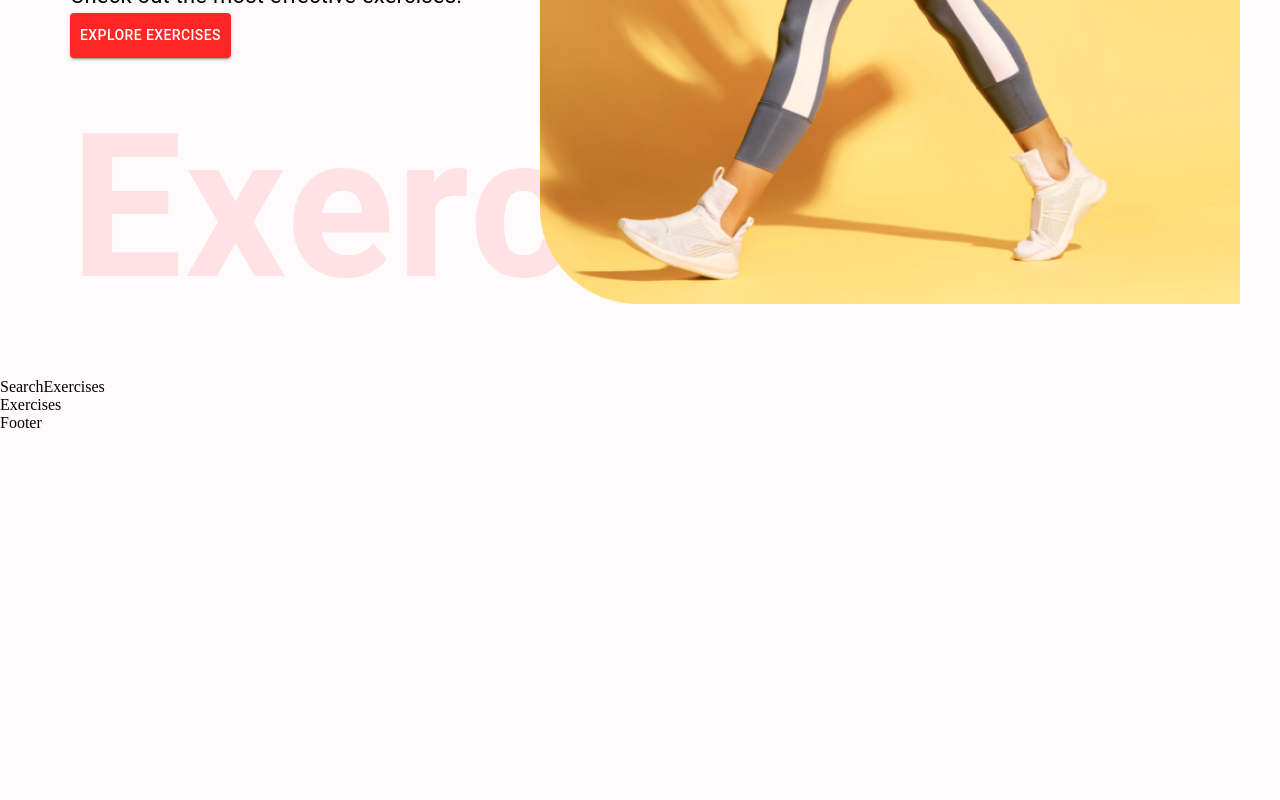
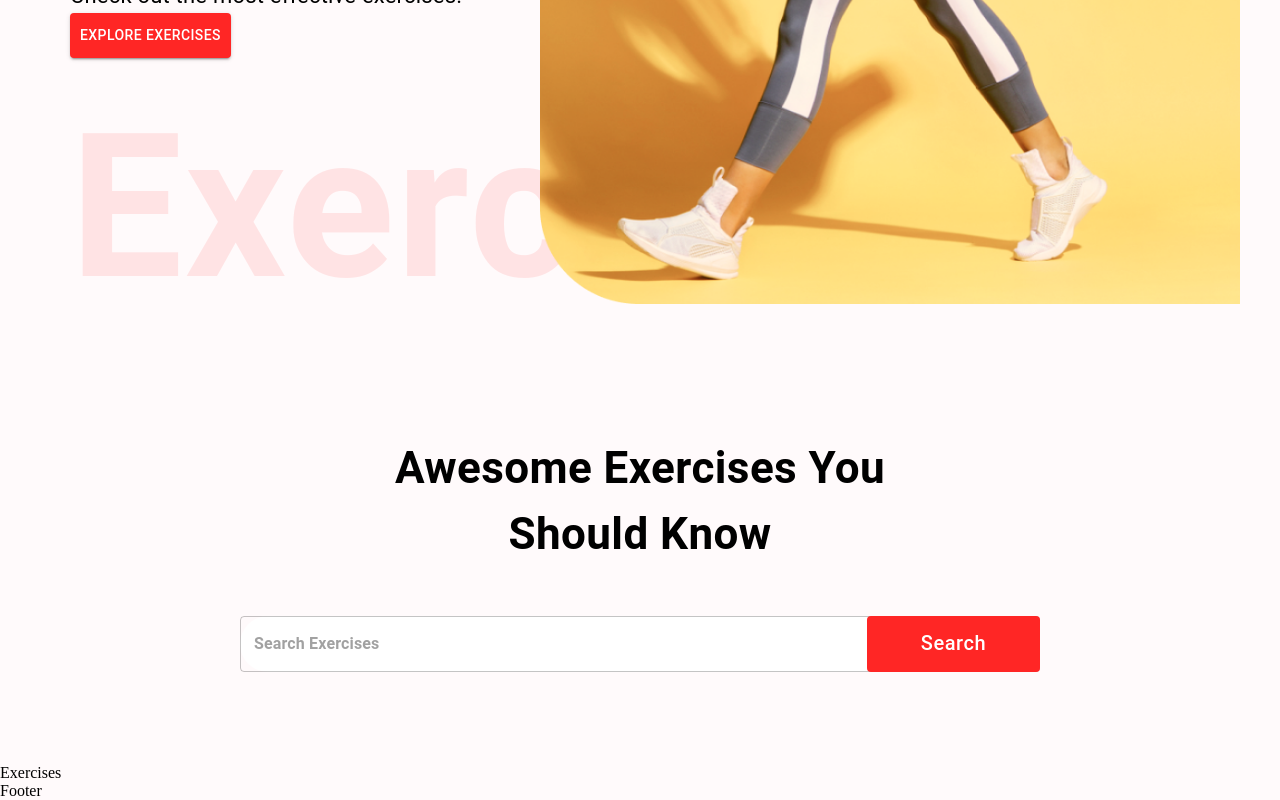
Before and after one commit to ToluAjisola/gym-exercises, a React (Create React App) app: page / in a window 1280 px wide. Shown: the part 562-1362 px from the top of the page. Before the commit the page ends 994 px from the top, so only its background shows below. Built offline with nearby package versions, Linux system fonts and the light colour scheme.

Commit message:
Search Exercise design implementation

```diff
--- a/src/components/SearchExercises.js
+++ b/src/components/SearchExercises.js
@@ -1,9 +1,65 @@
-import React from 'react'
+import React, { useEffect, useState } from 'react';
+import { Box, Button, Stack, TextField, Typography } from '@mui/material';
+import { SearchOffSharp } from '@mui/icons-material';
 
 const SearchExercises = () => {
+  const [search, setSearch] = useState('');
+  const handleSearch = async () => {
+    if (search) {
+      //const exerciseData = await fetchData();
+    }
+  }
+
   return (
-    <div>SearchExercises</div>
-  )
+    <Stack
+      alignItems={"center"}
+      mt={"37px"}
+      justifyContent={"center"}
+      p={"20px"}
+    >
+      <Typography
+        fontWeight={700}
+        sx={{ fontSize: { lg: "44px", xs: "30px" } }}
+        mb="49px"
+        textAlign="center"
+      >
+        Awesome Exercises You <br />
+        Should Know
+      </Typography>
+      <Box position="relative" mb="72px">
+        <TextField
+          height="76px"
+          sx={{
+            input: { fontWeight: "700", border: "none", borderRadius: "4px" },
+            width: { lg: "800px", xs: "350px" },
+            backgroundColor: "#fff",
+            borderRadius: "40px",
+          }}
+          value=""
+          onChange={(e) => setSearch(e.target.value.
+                      toLocaleLowerCase())}
+          placeholder="Search Exercises"
+          type="text"
+        />
+        <Button
+          className="search-btn"
+          sx={{
+            bgcolor: "#FF2625",
+            color: "#fff",
+            textTransform: "none",
+            width: { lg: "173px", xs: "80px" },
+            height: "56px",
+            position: "absolute",
+            right: "0px",
+            fontSize: { lg: "20px", xs: "14px" },
+          }}
+          onClick={handleSearch}
+        >
+          Search
+        </Button>
+      </Box>
+    </Stack>
+  );
 }
 
 export default SearchExercises
```
